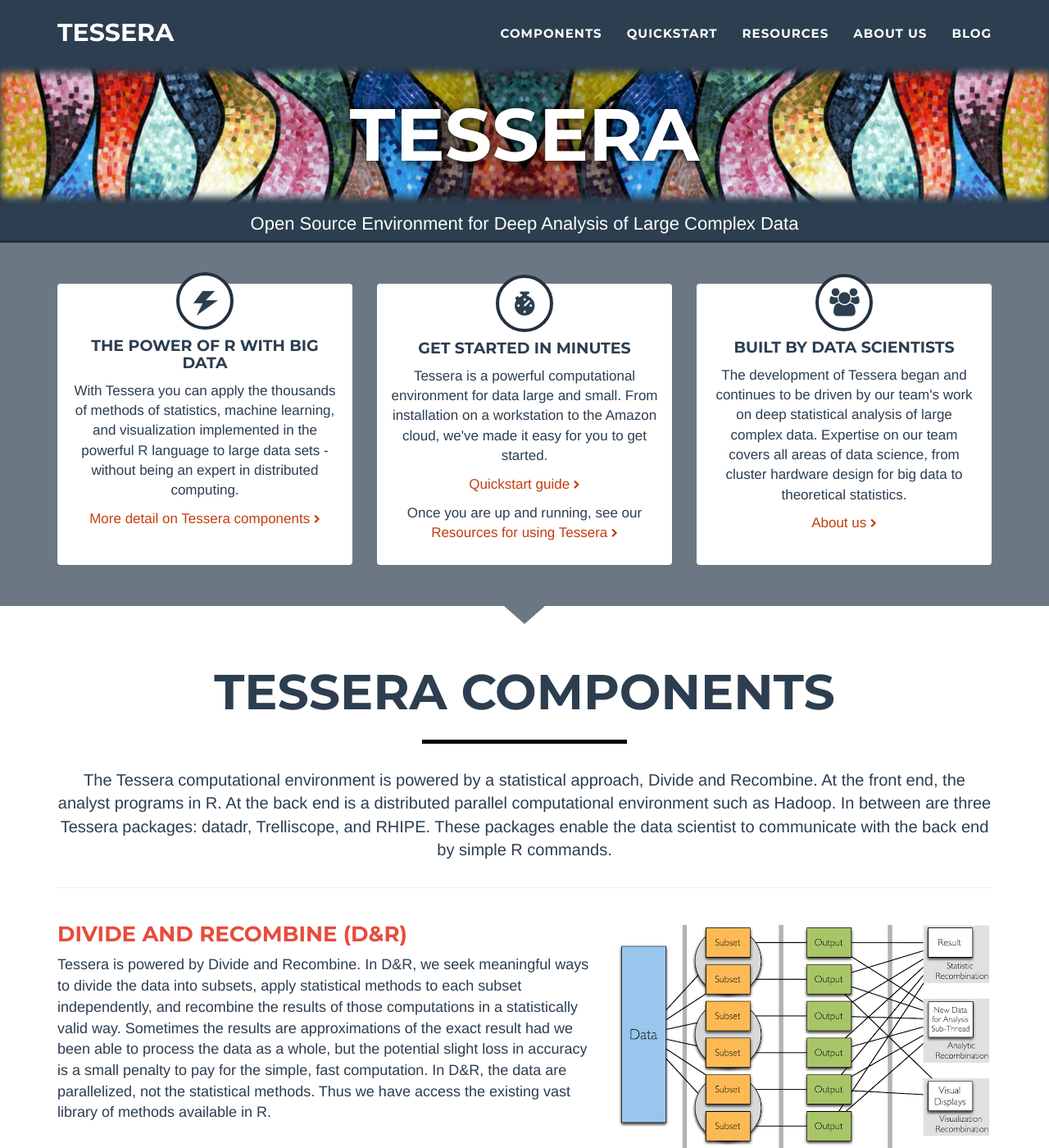
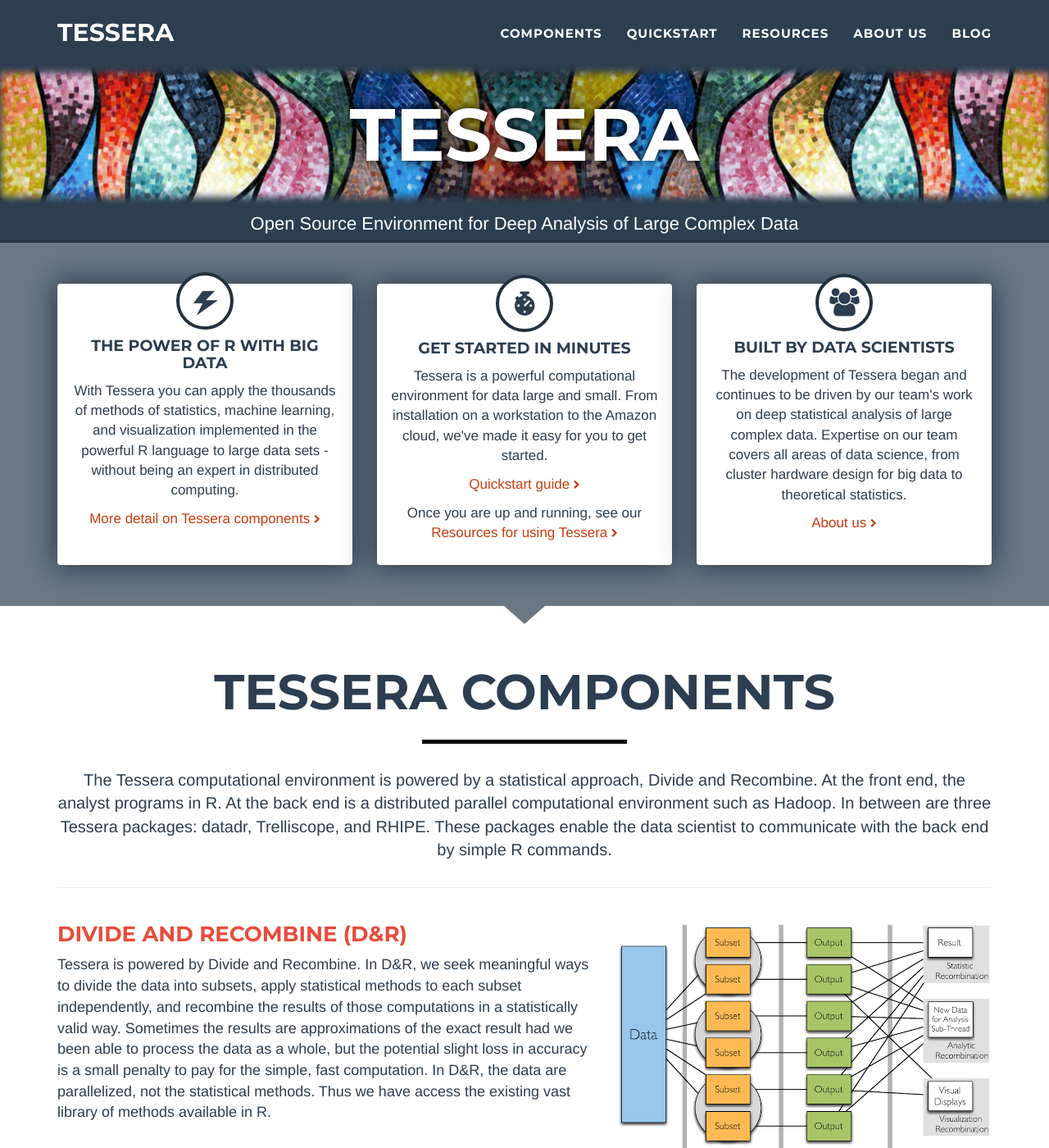
Before and after one commit to delta-rho/tesseradata.github.io, a Jekyll site: the page index.html, which Jekyll copies as it is, in a window 1280 px wide and 1400 px high. Shown: the whole window at 82% size. Built offline with Jekyll 4.4.1, drawn with Linux system fonts in a browser that asks for light colours; some web fonts are replaced; Markdown is read by kramdown in place of the engine named in the settings.

Commit message:
Add box-shadow

```diff
--- a/index.html
+++ b/index.html
@@ -115,7 +115,7 @@
     <div class="container">
       <div class="row equal">
         <div class="col-sm-4">
-          <div class="panel hook-panel">
+          <div class="panel hook-panel main-hook-panel">
             <div class="panel-body">
               <div class="hook-circle">
                 <div class="inside-circle-lightning">
@@ -136,7 +136,7 @@
           </div>
         </div>
         <div class="col-sm-4">
-          <div class="panel hook-panel">
+          <div class="panel hook-panel main-hook-panel">
             <div class="panel-body">
               <div class="hook-circle">
                 <div class="inside-circle-stopwatch">
@@ -161,7 +161,7 @@
           </div>
         </div>
         <div class="col-sm-4">
-          <div class="panel hook-panel">
+          <div class="panel hook-panel main-hook-panel">
             <div class="panel-body">
               <div class="hook-circle">
                 <div class="inside-circle-group">
--- a/public/css/custom.css
+++ b/public/css/custom.css
@@ -515,6 +515,18 @@
   margin-bottom: 30px;
 }
 
+.resource-panel {
+  -webkit-box-shadow: 0px 0px 34px -8px rgba(44,62,80,1);
+  -moz-box-shadow: 0px 0px 34px -8px rgba(44,62,80,1);
+  box-shadow: 0px 0px 34px -8px rgba(44,62,80,1);
+}
+
+.main-hook-panel {
+  -webkit-box-shadow: 0px 0px 34px 5px rgba(44,62,80,1);
+  -moz-box-shadow: 0px 0px 34px 5px rgba(44,62,80,1);
+  box-shadow: 0px 0px 34px 5px rgba(44,62,80,1);
+}
+
 .resource-panel p, .resource-panel ul, .resource-panel li {
   text-align: left;
   font-size: 17px;
```
